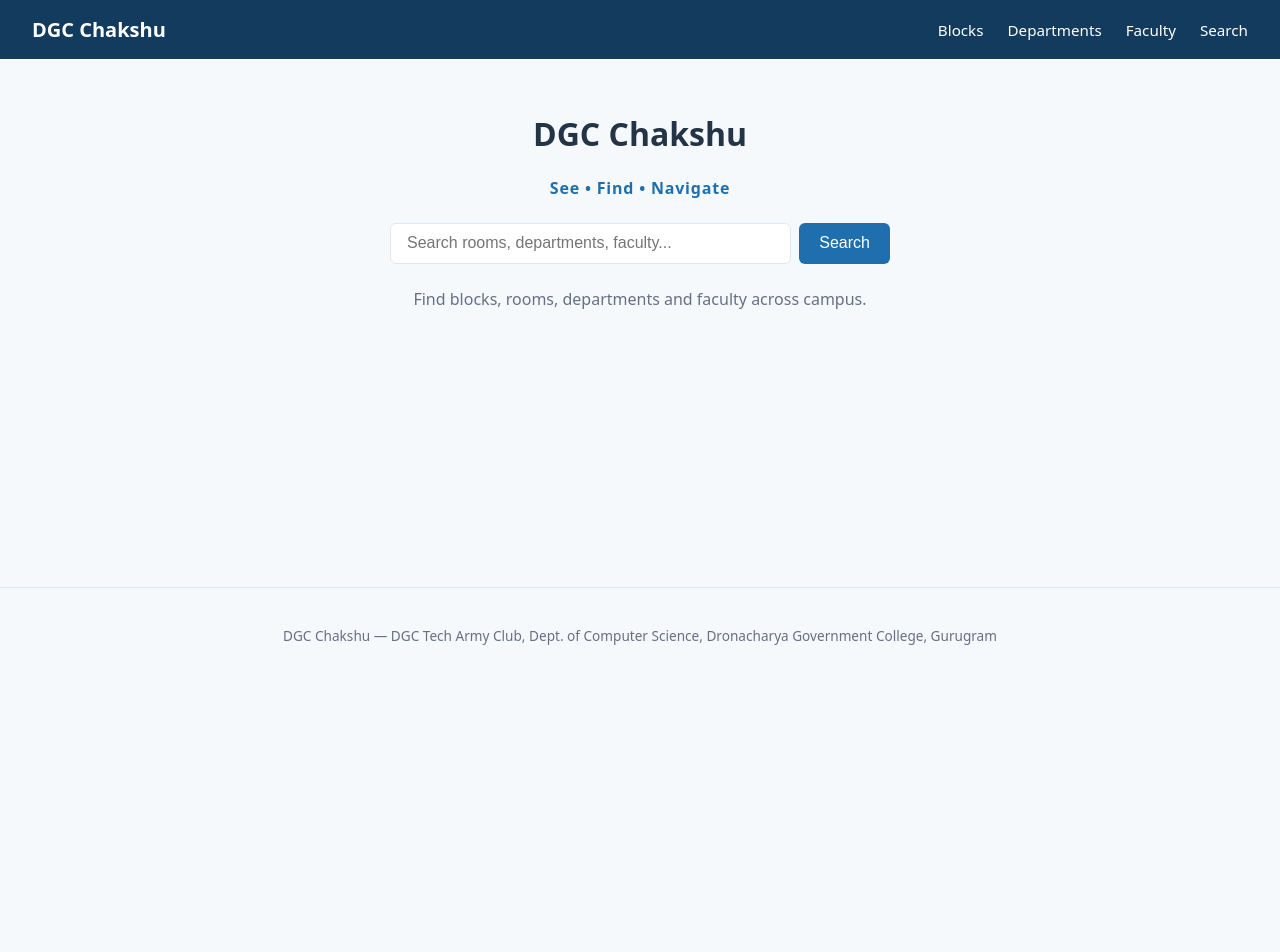
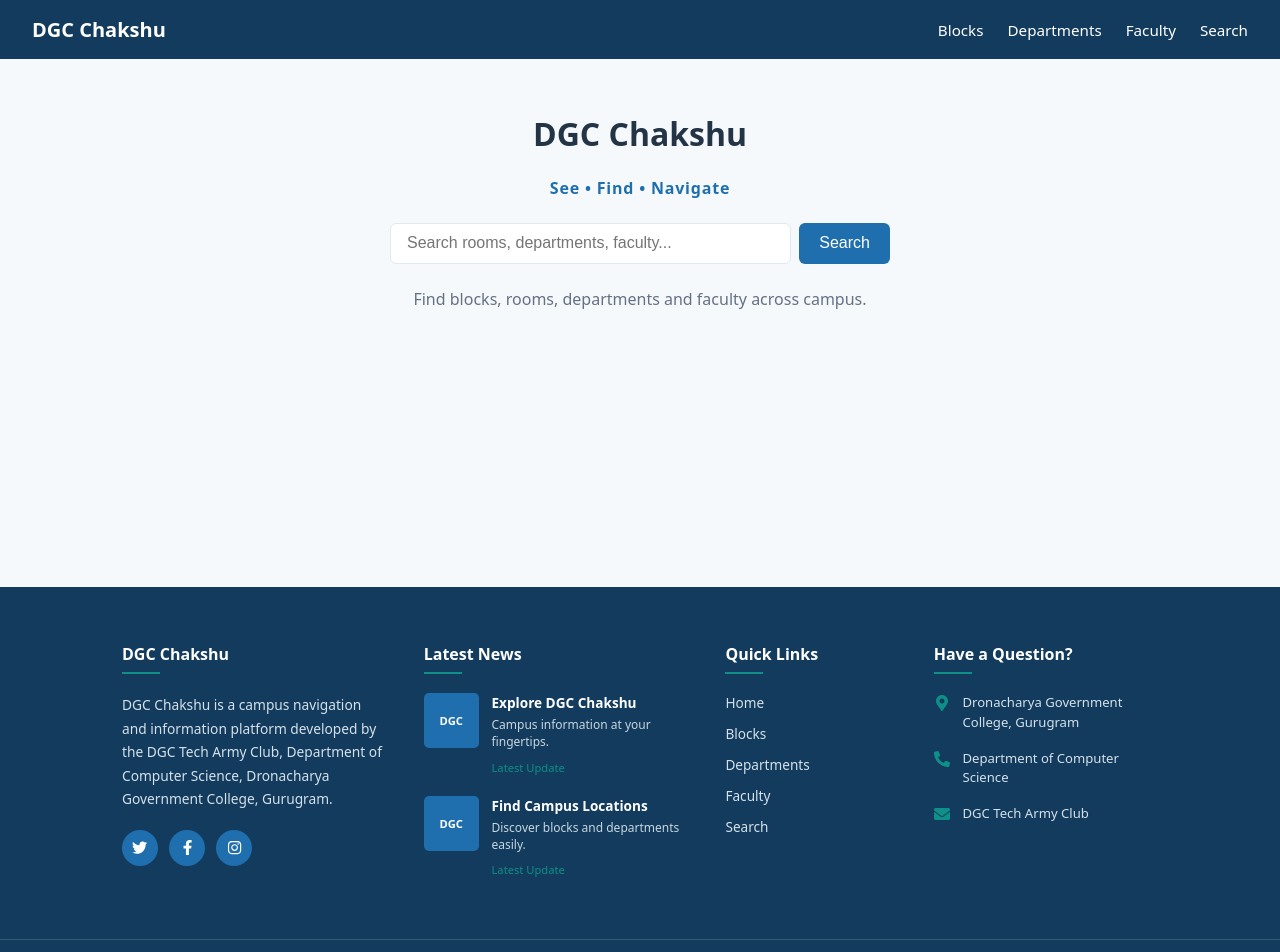
Before and after one commit to doracoderr/dgc-chakshu, a React (Vite) app in the folder client/: page / in a window 1280 px wide. Shown: the top 952 px of the page. Before the commit the page ends 800 px from the top, so only its background shows below. Built offline with nearby package versions, Linux system fonts and the light colour scheme; no server answers; the HTML template or start-up script is replaced by a standard one.

Commit message:
feat: add footer with navigation and contact sections

```diff
--- a/client/package.json
+++ b/client/package.json
@@ -12,6 +12,7 @@
     "axios": "^1.7.2",
     "react": "^18.3.1",
     "react-dom": "^18.3.1",
+    "react-icons": "^5.7.0",
     "react-router-dom": "^6.24.0"
   },
   "devDependencies": {
--- a/client/src/components/Footer.jsx
+++ b/client/src/components/Footer.jsx
@@ -1,7 +1,115 @@
+import { Link } from 'react-router-dom';
+import {
+  FaTwitter,
+  FaFacebookF,
+  FaInstagram,
+  FaMapMarkerAlt,
+  FaPhoneAlt,
+  FaEnvelope,
+} from 'react-icons/fa';
+
 export default function Footer() {
   return (
     <footer className="footer">
-      <p>DGC Chakshu — DGC Tech Army Club, Dept. of Computer Science, Dronacharya Government College, Gurugram</p>
+      <div className="footer-content">
+
+        {/* About */}
+        <div className="footer-column footer-about">
+          <h3>DGC Chakshu</h3>
+          <span className="footer-heading-line"></span>
+
+          <p>
+            DGC Chakshu is a campus navigation and information platform
+            developed by the DGC Tech Army Club, Department of Computer Science,
+            Dronacharya Government College, Gurugram.
+          </p>
+
+          <div className="footer-socials">
+            <a href="#" aria-label="Twitter">
+              <FaTwitter />
+            </a>
+
+            <a href="#" aria-label="Facebook">
+              <FaFacebookF />
+            </a>
+
+            <a href="#" aria-label="Instagram">
+              <FaInstagram />
+            </a>
+          </div>
+        </div>
+
+        {/* Latest News */}
+        <div className="footer-column">
+          <h3>Latest News</h3>
+          <span className="footer-heading-line"></span>
+
+          <div className="footer-news">
+            <div className="news-image">DGC</div>
+
+            <div>
+              <h4>Explore DGC Chakshu</h4>
+              <p>Campus information at your fingertips.</p>
+              <small>Latest Update</small>
+            </div>
+          </div>
+
+          <div className="footer-news">
+            <div className="news-image">DGC</div>
+
+            <div>
+              <h4>Find Campus Locations</h4>
+              <p>Discover blocks and departments easily.</p>
+              <small>Latest Update</small>
+            </div>
+          </div>
+        </div>
+
+        {/* Quick Links */}
+        <div className="footer-column">
+          <h3>Quick Links</h3>
+          <span className="footer-heading-line"></span>
+
+          <div className="footer-links">
+            <Link to="/">Home</Link>
+            <Link to="/blocks">Blocks</Link>
+            <Link to="/departments">Departments</Link>
+            <Link to="/faculty">Faculty</Link>
+            <Link to="/search">Search</Link>
+          </div>
+        </div>
+
+        {/* Contact */}
+        <div className="footer-column">
+          <h3>Have a Question?</h3>
+          <span className="footer-heading-line"></span>
+
+          <div className="footer-contact">
+            <div className="contact-item">
+              <FaMapMarkerAlt className="contact-icon" />
+              <p>Dronacharya Government College, Gurugram</p>
+            </div>
+
+            <div className="contact-item">
+              <FaPhoneAlt className="contact-icon" />
+              <p>Department of Computer Science</p>
+            </div>
+
+            <div className="contact-item">
+              <FaEnvelope className="contact-icon" />
+              <p>DGC Tech Army Club</p>
+            </div>
+          </div>
+        </div>
+
+      </div>
+
+      {/* Copyright */}
+      <div className="footer-bottom">
+        <p>
+          Copyright © 2026 DGC Chakshu | DGC Tech Army Club
+        </p>
+      </div>
     </footer>
   );
 }
--- a/client/src/styles/index.css
+++ b/client/src/styles/index.css
@@ -136,11 +136,201 @@
   color: #EF4444;
 }
 
+/* footer section */
+
 .footer {
+  margin-top: 3rem;
+  background: var(--primary);
+  color: white;
+}
+
+.footer-content {
+  max-width: 1100px;
+  margin: 0 auto;
+  padding: 3.5rem 2rem 2.5rem;
+  display: grid;
+  grid-template-columns: 1.4fr 1.4fr 0.9fr 1.2fr;
+  gap: 2.5rem;
+}
+
+.footer-column h3 {
+  margin: 0;
+  font-size: 1rem;
+  font-weight: 700;
+  color: white;
+}
+
+.footer-heading-line {
+  display: block;
+  width: 38px;
+  height: 2px;
+  margin: 0.45rem 0 1.2rem;
+  background: var(--accent);
+}
+
+.footer-about p {
+  margin: 0;
+  max-width: 280px;
+  color: #D5E1EA;
+  font-size: 0.86rem;
+  line-height: 1.7;
+}
+
+/* Social icons */
+
+.footer-socials {
+  display: flex;
+  gap: 0.7rem;
+  margin-top: 1.2rem;
+}
+
+.footer-socials a {
+  width: 36px;
+  height: 36px;
+  display: flex;
+  align-items: center;
+  justify-content: center;
+  border-radius: 50%;
+  background: var(--secondary);
+  color: white;
+  text-decoration: none;
+  font-size: 0.95rem;
+  transition: 0.2s ease;
+}
+
+.footer-socials a:hover {
+   background: var(--primary);
+  transform: translateY(-2px);
+}
+
+/* Latest news */
+
+.footer-news {
+  display: flex;
+  gap: 0.8rem;
+  margin-bottom: 1.2rem;
+}
+
+.news-image {
+  width: 55px;
+  height: 55px;
+  flex-shrink: 0;
+  display: flex;
+  align-items: center;
+  justify-content: center;
+  border-radius: 5px;
+  background: var(--secondary);
+  color: white;
+  font-size: 0.7rem;
+  font-weight: 700;
+}
+
+.footer-news h4 {
+  margin: 0 0 0.3rem;
+  color: white;
+  font-size: 0.85rem;
+}
+
+.footer-news p {
+  margin: 0 0 0.25rem;
+  color: #C8D6E0;
+  font-size: 0.75rem;
+  line-height: 1.4;
+}
+
+.footer-news small {
+  color: var(--accent);
+  font-size: 0.7rem;
+}
+
+/* Quick links */
+
+.footer-links {
+  display: flex;
+  flex-direction: column;
+  gap: 0.75rem;
+}
+
+.footer-links a {
+  width: fit-content;
+  color: #D5E1EA;
+  text-decoration: none;
+  font-size: 0.85rem;
+  transition: 0.2s ease;
+}
+
+.footer-links a:hover {
+  color: white;
+  transform: translateX(3px);
+}
+
+/* Contact */
+
+.footer-contact {
+  display: flex;
+  flex-direction: column;
+  gap: 1rem;
+}
+
+.contact-item {
+  display: flex;
+  align-items: flex-start;
+  gap: 0.8rem;
+}
+
+.contact-icon {
+  color: var(--accent);
+  font-size: 1rem;
+  flex-shrink: 0;
+  margin-top: 2px;
+  display: flex;
+  align-items: flex-start;
+  gap: 0.8rem;
+  transition: transform 0.2s ease;
+
+}
+
+.contact-item:hover .contact-icon {
+  color: var(--secondary);
+  transform: translateX(3px);
+}
+
+.contact-item p {
+  margin: 0;
+  color: #D5E1EA;
+  font-size: 0.82rem;
+  line-height: 1.5;
+}
+
+/* Bottom */
+
+.footer-bottom {
+  border-top: 1px solid rgba(255, 255, 255, 0.15);
   text-align: center;
-  padding: 1.5rem;
-  color: var(--muted);
-  font-size: 0.85rem;
-  border-top: 1px solid #E2E8F0;
-  margin-top: 3rem;
+  padding: 1.2rem 1rem;
 }
+
+.footer-bottom p {
+  margin: 0;
+  color: #C8D6E0;
+  font-size: 0.78rem;
+}
+
+/* Responsive */
+
+@media (max-width: 850px) {
+  .footer-content {
+    grid-template-columns: repeat(2, 1fr);
+  }
+}
+
+@media (max-width: 550px) {
+  .footer-content {
+    grid-template-columns: 1fr;
+    padding: 2.5rem 1.25rem;
+  }
+
+  .footer-about p {
+    max-width: none;
+  }
+}
```
Also changed, not shown: 1 other file (tests, documents, lock files or other folders).
